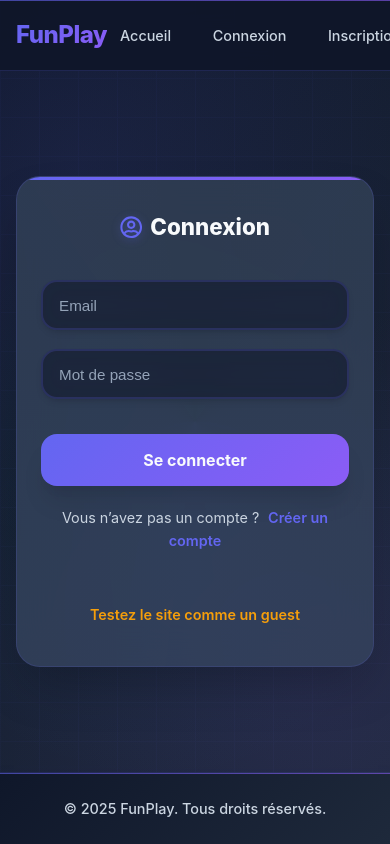
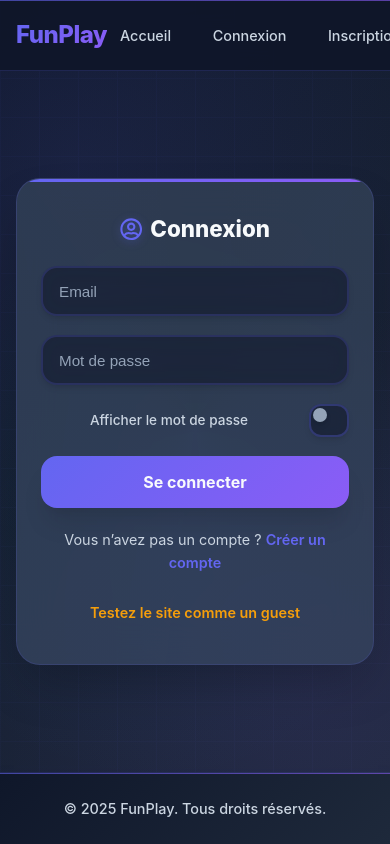
Before and after one commit to RayenAkrich/FunPlay, a React (Vite) app: page /auth in a window 390 px wide. Built offline with nearby package versions, Linux system fonts and the light colour scheme.

Commit message:
added show/hide password for the auth page

```diff
--- a/src/pages/AuthPage.jsx
+++ b/src/pages/AuthPage.jsx
@@ -18,6 +18,7 @@ const AuthPage = () => {
   const [form, setForm] = useState({ name: '', email: '', password: '' });
   const [error, setError] = useState('');
   const [loading, setLoading] = useState(false);
+  const [showPassword, setShowPassword] = useState(false);
 
   const handleChange = e => setForm({ ...form, [e.target.name]: e.target.value });
 
@@ -90,9 +91,20 @@ const AuthPage = () => {
           <input type="email" name="email" placeholder="Email" value={form.email}
             onChange={handleChange} required autoComplete="email"
           />
-          <input type="password" name="password" placeholder="Mot de passe" value={form.password}
+          <input type={showPassword ? "text" : "password"} name="password" placeholder="Mot de passe" value={form.password}
             onChange={handleChange} required autoComplete={mode === 'signup' ? 'new-password' : 'current-password'}
           />
+          <div className={styles.showPassword}>
+            <label htmlFor="showPassword">
+              {showPassword ? 'Masquer le mot de passe' : 'Afficher le mot de passe'}
+            </label>
+            <input
+              type="checkbox"
+              id="showPassword"
+              checked={showPassword}
+              onChange={() => setShowPassword((v) => !v)}
+            />
+          </div>
           {error && <div className={styles.error}>{error}</div>}
           <button type="submit" className={styles.submitBtn} disabled={loading}>
             {loading ? 'Veuillez patienter...' : mode === 'signup' ? 'S’inscrire' : 'Se connecter'}
--- a/src/pages/AuthPage.module.css
+++ b/src/pages/AuthPage.module.css
@@ -28,9 +28,9 @@
   display: flex;
   align-items: center;
   justify-content: center;
-  padding: 2rem 1rem;
   position: relative;
   z-index: 1;
+  padding: 1rem 1rem;
   animation: fadeInUp 0.8s ease-out;
 }
 
@@ -81,7 +81,6 @@
 }
 
 .form h2 {
-  margin-bottom: 1rem;
   color: var(--text-primary);
   font-size: 1.8rem;
   font-weight: 800;
@@ -100,7 +99,6 @@
 
 .inputGroup {
   position: relative;
-  margin-bottom: 0.5rem;
 }
 
 .form input {
@@ -164,7 +162,6 @@
   border: none;
   font-size: 1.1rem;
   cursor: pointer;
-  margin-top: 1rem;
   transition: var(--transition);
   box-shadow: var(--shadow-lg);
   position: relative;
@@ -209,6 +206,83 @@
   box-shadow: var(--shadow-lg);
 }
 
+.showPassword {
+  display: flex;
+  align-items: center;
+  justify-content: space-between;
+  gap: 1rem;
+  animation: fadeInUp 1.3s ease-out 0.5s both;
+}
+
+.showPassword label {
+  color: var(--text-secondary);
+  font-size: 0.9rem;
+  font-weight: 500;
+  cursor: pointer;
+  transition: var(--transition);
+  user-select: none;
+  flex: 1;
+}
+
+.showPassword label:hover {
+  color: var(--text-primary);
+}
+
+/* Custom checkbox styling */
+.showPassword input[type="checkbox"] {
+  appearance: none;
+  -webkit-appearance: none;
+  width: 44px;
+  height: 24px;
+  background: rgba(15, 23, 42, 0.6);
+  border: 2px solid rgba(99, 102, 241, 0.3);
+  border-radius: 12px;
+  position: relative;
+  cursor: pointer;
+  transition: var(--transition);
+  outline: none;
+  flex-shrink: 0;
+}
+
+.showPassword input[type="checkbox"]:before {
+  content: "";
+  position: absolute;
+  top: 2px;
+  left: 2px;
+  width: 16px;
+  height: 16px;
+  background: var(--text-muted);
+  border-radius: 50%;
+  transition: var(--transition);
+  box-shadow: var(--shadow-sm);
+}
+
+.showPassword input[type="checkbox"]:checked {
+  background: var(--gradient-primary);
+  border-color: var(--primary);
+  box-shadow: 0 0 0 3px rgba(99, 102, 241, 0.1);
+}
+
+.showPassword input[type="checkbox"]:checked:before {
+  transform: translateX(20px);
+  background: var(--text-primary);
+  box-shadow: var(--shadow-md);
+}
+
+.showPassword input[type="checkbox"]:hover {
+  border-color: var(--primary);
+  transform: scale(1.05);
+}
+
+.showPassword input[type="checkbox"]:focus {
+  border-color: var(--primary);
+  box-shadow: 0 0 0 3px rgba(99, 102, 241, 0.2);
+}
+
+.showPassword input[type="checkbox"]:active {
+  transform: scale(0.95);
+}
+
 .toggleText {
   text-align: center;
   font-size: 1rem;
@@ -220,7 +294,6 @@
   color: var(--primary);
   font-weight: 600;
   cursor: pointer;
-  margin-left: 0.3rem;
   transition: var(--transition);
   position: relative;
 }
@@ -246,7 +319,6 @@
 
 .guestText {
   text-align: center;
-  margin-top: 1rem;
   font-size: 0.95rem;
   color: var(--text-muted);
   animation: fadeInUp 1.8s ease-out 1s both;
@@ -261,7 +333,6 @@
   padding: 0.5rem 1rem;
   border-radius: var(--radius-sm);
   display: inline-block;
-  margin-top: 0.5rem;
 }
 
 .guestLink::before {
@@ -324,7 +395,6 @@
   left: 50%;
   width: 20px;
   height: 20px;
-  margin: -10px 0 0 -10px;
   border: 2px solid transparent;
   border-top: 2px solid var(--text-primary);
   border-radius: 50%;
@@ -362,6 +432,32 @@
 }
 
 /* Mobile responsiveness */
+@media (max-width: 768px) {
+  .showPassword {
+    gap: 0.75rem;
+  }
+
+  .showPassword label {
+    font-size: 0.85rem;
+  }
+
+  .showPassword input[type="checkbox"] {
+    width: 40px;
+    height: 22px;
+  }
+
+  .showPassword input[type="checkbox"]:before {
+    width: 14px;
+    height: 14px;
+    top: 2px;
+    left: 2px;
+  }
+
+  .showPassword input[type="checkbox"]:checked:before {
+    transform: translateX(18px);
+  }
+}
+
 @media (max-width: 768px) {
   .main {
     padding: 1.5rem 1rem;
```
